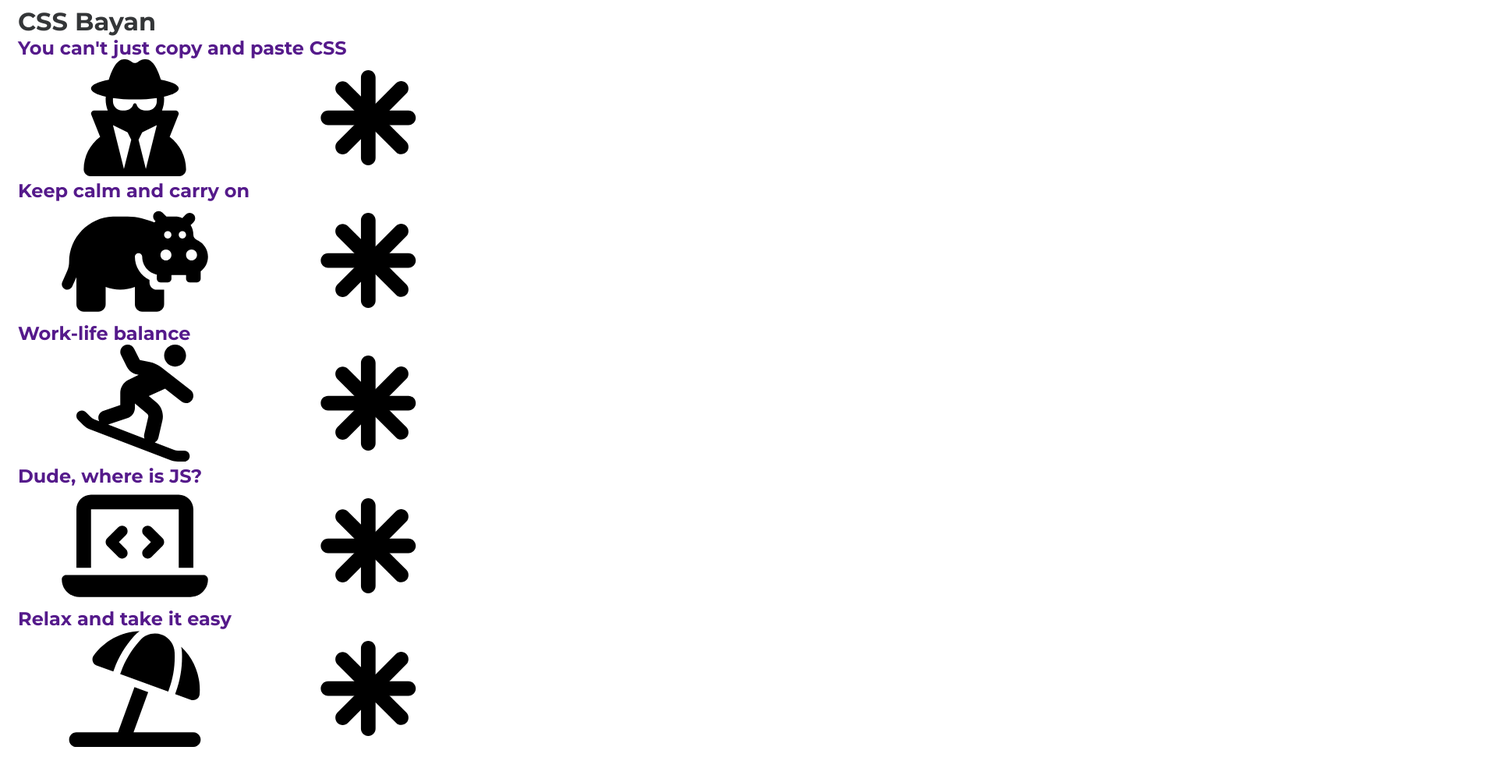
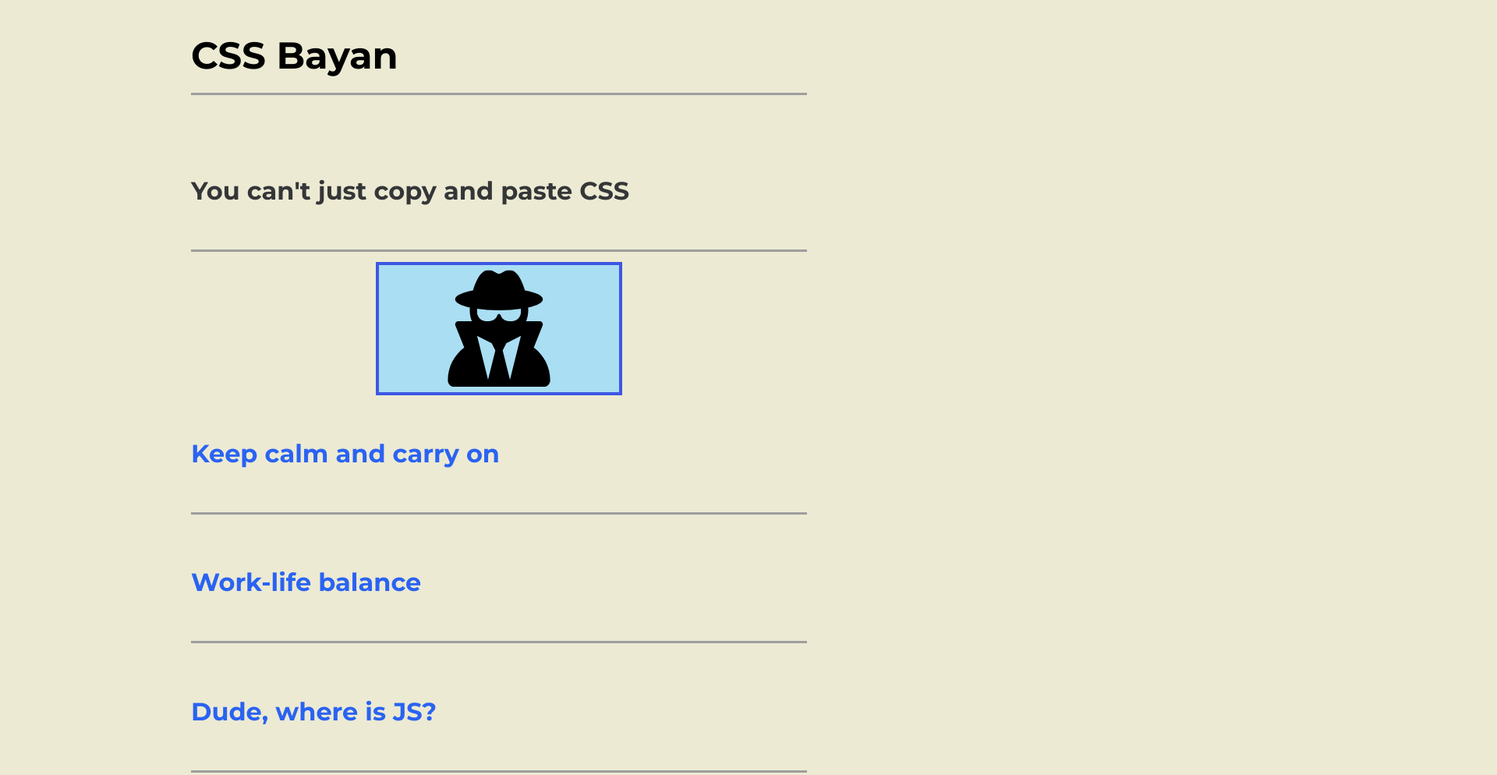
Before and after one commit to Kopetska/cssBayan, a plain HTML site: page cssBayan/index.html in a window 1280 px wide. Shown: the top 994 px of the page at 78% size, 1920 px wide, since content can reach past the window. Before the commit the page ends 970 px from the top, so only its background shows below. Drawn offline with Linux system fonts and the light colour scheme.

Commit message:
feat:add initial functionality(Sat, Mar, 2023, 03:18:32 PM)

```diff
--- a/cssBayan/index.html
+++ b/cssBayan/index.html
@@ -14,63 +14,88 @@
     <h1>CSS Bayan</h1>
     <ul>
         <li>
-            <a href="">
-                <h2>You can't just copy and paste CSS</h2>
-                <svg>
+            <a href="" class="link-first">
+                <div class="wrap">
+                <label for="item-1">You can't just copy and paste CSS</label>
+                <input id="item-1" type="checkbox">
+                <svg class="icon">
+                    <use class="plus" href="./sprite.svg#icon-plus"></use>
+                    <use class="cross" href="./sprite.svg#icon-xmark"></use>
+                </svg>
+                </div>
+                <div class="meme-block">
+                <svg class="icon-meme meme-first">
                     <use href="./sprite.svg#icon-copy-paste"></use>
                 </svg>
-                <svg>
-                    <use href="./sprite.svg#icon-plus"></use>
-                    <use href="./sprite.svg#icon-xmark"></use>
-                </svg>
-            </a>
+                </div>
+          </a>
         </li>
         <li>
             <a href="">
-                <h2>Keep calm and carry on</h2>
-                <svg>
+                <div class="wrap">
+                <label for="item-2">Keep calm and carry on</label>
+                <input id="item-2" type="checkbox">
+                <svg class="icon">
+                    <use class="plus" href="./sprite.svg#icon-plus"></use>
+                    <use class="cross" href="./sprite.svg#icon-xmark"></use>
+                </svg>
+                </div>
+                <div class="meme-block">
+                <svg class="icon-meme">
                     <use href="./sprite.svg#icon-keep-calm"></use>
                 </svg>
-                <svg>
-                    <use href="./sprite.svg#icon-plus"></use>
-                    <use href="./sprite.svg#icon-xmark"></use>
-                </svg>
+                </div>
             </a>
         </li>
             <li>
                 <a href="">
-                    <h2>Work-life balance</h2>
-                    <svg>
+                    <div class="wrap">
+                    <label for="item-3">Work-life balance</label>
+                    <input id="item-3" type="checkbox">
+                    <svg class="icon">
+                        <use class="plus" href="./sprite.svg#icon-plus"></use>
+                        <use class="cross" href="./sprite.svg#icon-xmark"></use>
+                    </svg>
+                    </div>
+                    <div class="meme-block">
+                    <svg class="icon-meme">
                         <use href="./sprite.svg#icon-work-life"></use>
                     </svg>
-                    <svg>
-                        <use href="./sprite.svg#icon-plus"></use>
-                        <use href="./sprite.svg#icon-xmark"></use>
-                    </svg>
+                    </div>
                 </a>
             </li>
             <li>
                 <a href="">
-                    <h2>Dude, where is JS?</h2>
-                    <svg>
+                    <div class="wrap">
+                    <label for="item-4">Dude, where is JS?</label>
+                    <input id="item-4" type="checkbox">
+                    <svg class="icon">
+                        <use class="plus" href="./sprite.svg#icon-plus"></use>
+                        <use class="cross" href="./sprite.svg#icon-xmark"></use>
+                    </svg>
+                    </div>
+                    <div class="meme-block">
+                    <svg class="icon-meme">
                         <use href="./sprite.svg#icon-js-where"></use>
                     </svg>
-                    <svg>
-                        <use href="./sprite.svg#icon-plus"></use>
-                        <use href="./sprite.svg#icon-xmark"></use>
-                    </svg>
+                    </div>
                 </a>
             </li>
             <li>
                 <a href="">
-                    <h2>Relax and take it easy</h2>
-                    <svg>
+                    <div class="wrap">
+                    <label for="item-5">Relax and take it easy</label>
+                    <input id="item-5" type="checkbox">
+                    <svg class="icon">
+                        <use class="plus" href="./sprite.svg#icon-plus"></use>
+                        <use class="cross" href="./sprite.svg#icon-xmark"></use>
+                    </svg>
+                    </div>
+                    <div class="meme-block">
+                    <svg class="icon-meme">
                         <use href="./sprite.svg#icon-relax"></use>
                     </svg>
-                    <svg>
-                        <use href="./sprite.svg#icon-plus"></use>
-                        <use href="./sprite.svg#icon-xmark"></use>
-                    </svg>
+                    </div>
                 </a>
             </li>
     </ul>
--- a/cssBayan/style.css
+++ b/cssBayan/style.css
@@ -1,7 +1,8 @@
 :root {
     --text-color: #343638;
+    --main-title-color: #000;
     --border-color: #9E9E9E;
-    --background-color: #FFF;
+    --background-color: rgb(236, 234, 211);
     --active-color: rgb(42, 99, 242);
 }
 
@@ -14,6 +15,7 @@
 body {
     font-family: 'Montserrat', sans-serif;
     color: var(--text-color);
+    background-color: var(--background-color);
 }
 
 ul {
@@ -25,7 +27,8 @@ ul {
 a {
     display: block;
     text-decoration: none;
-    cursor: pointer;
+    width: 100%;
+
 }
 
 h1,
@@ -34,22 +37,183 @@ h2 {
 }
 
 .container {
-    padding-left: 10px;
-    padding-right: 10px;
+   padding: 15px;
     margin: 0 auto;
     width: 320px;
 
 }
+
+input {
+  visibility: hidden;
+}
+
     @media screen and (min-width: 820px) {
         .container {
-            padding-left: 15px;
-            padding-right: 15px;
         width: 820px;
         }
     }
 
-    @media screen and (min-width: 768px) {
+    @media screen and (min-width: 1920px) {
         .container {
         width: 1920px;
+        padding: 20px;
         }
     }
+
+    h1 {
+        font-size: 2.5em;
+    font-weight: 700;
+        line-height: 1.7;
+
+        color: var(--main-title-color);
+
+        border-bottom: 0.07em solid var(--border-color);
+    margin-bottom: 0.8em;
+    }
+
+    @media screen and (min-width: 820px) {
+h1 {
+    font-size: 3em;
+    line-height: 2;
+    margin-bottom: 1em;
+}
+    }
+
+                @media screen and (min-width: 1920px) {
+                    h1 {
+                        font-size: 3.7em;
+                        line-height: 2.2;
+                        margin-bottom: 1.6em;
+                    }
+                }
+
+
+        label {
+            font-size: 1.5em;
+            font-weight: 700;
+            line-height: 1.8;
+
+            color: var(--active-color);
+        }
+
+        @media screen and (min-width: 820px) {
+            label {
+                font-size: 2em;
+                line-height: 2;
+
+            }
+        }
+
+        @media screen and (min-width: 1920px) {
+            label {
+                font-size: 2.3em;
+                line-height: 2.2;
+            }
+        }
+
+        .wrap {
+            display: flex;
+            justify-content: space-between;
+            align-items: center;
+
+            border-bottom: 0.22em solid var(--border-color);
+                margin-bottom: 0.4em;
+        }
+
+        @media screen and (min-width: 820px) {
+            .wrap {
+margin-bottom: 0.8em;
+            }
+        }
+
+            @media screen and (min-width: 1920px) {
+                .wrap {
+                        margin-bottom: 1.1em;
+                }
+            }
+
+
+            .icon {
+                width: 4%;
+            }
+
+            .plus,
+            .cross {
+                display: none;
+            }
+
+
+
+
+            .meme-block {
+                display: flex;
+                justify-content: center;
+                align-items: center;
+            }
+
+            .icon-meme {
+                padding: 0.4em;
+                width: 40%;
+
+                border: 0.3em solid rgb(62, 87, 227);
+                background-color: rgb(169, 222, 243);
+            }
+
+            @media screen and (min-width: 820px) {
+label {
+    display: block;
+    cursor: pointer;
+}
+
+
+                .icon-meme {
+                    display: none;
+                }
+
+                                 input:checked ~ .icon-meme {
+                                     display: block;
+                                 }
+
+                .meme-first {
+                    display: block;
+                }
+
+                .link-first label {
+                    color: var(--text-color);
+                }
+
+                a:hover .icon-meme {
+                    display: block;
+                }
+
+               a:hover label {
+                color: var(--text-color);
+               }
+
+               body:hover .plus {
+display: block;
+               }
+
+               body:hover .link-first .plus {
+                display: none;
+               }
+
+                                body:hover .link-first .cross {
+                                    display: block;
+                                }
+
+               a:hover .cross {
+                display: block;
+               }
+
+               a:hover .plus {
+                display: none;
+               }
+
+               a:active .icon-meme {
+                background-color: #9E9E9E;
+               }
+
+
+
+            }
```
